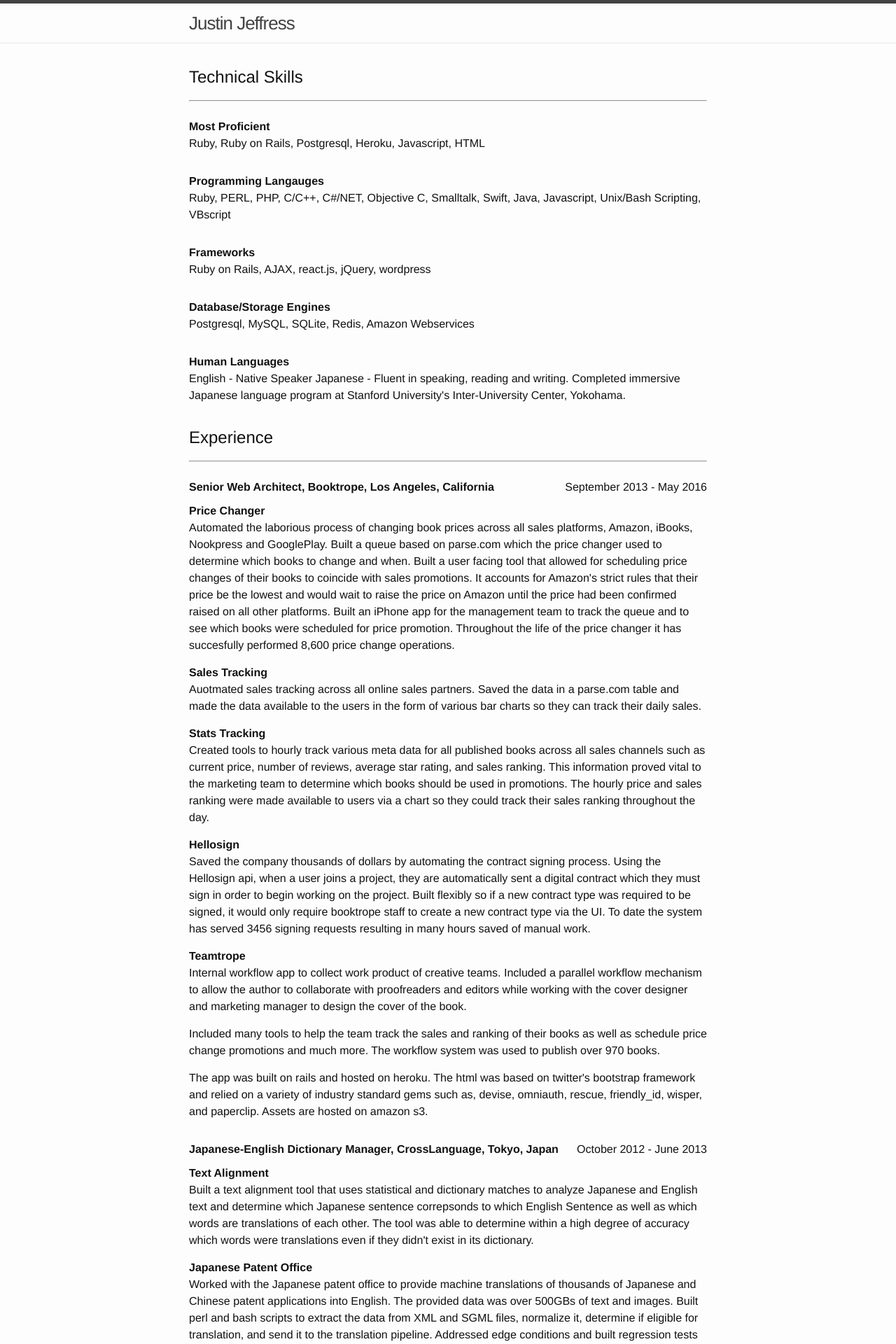
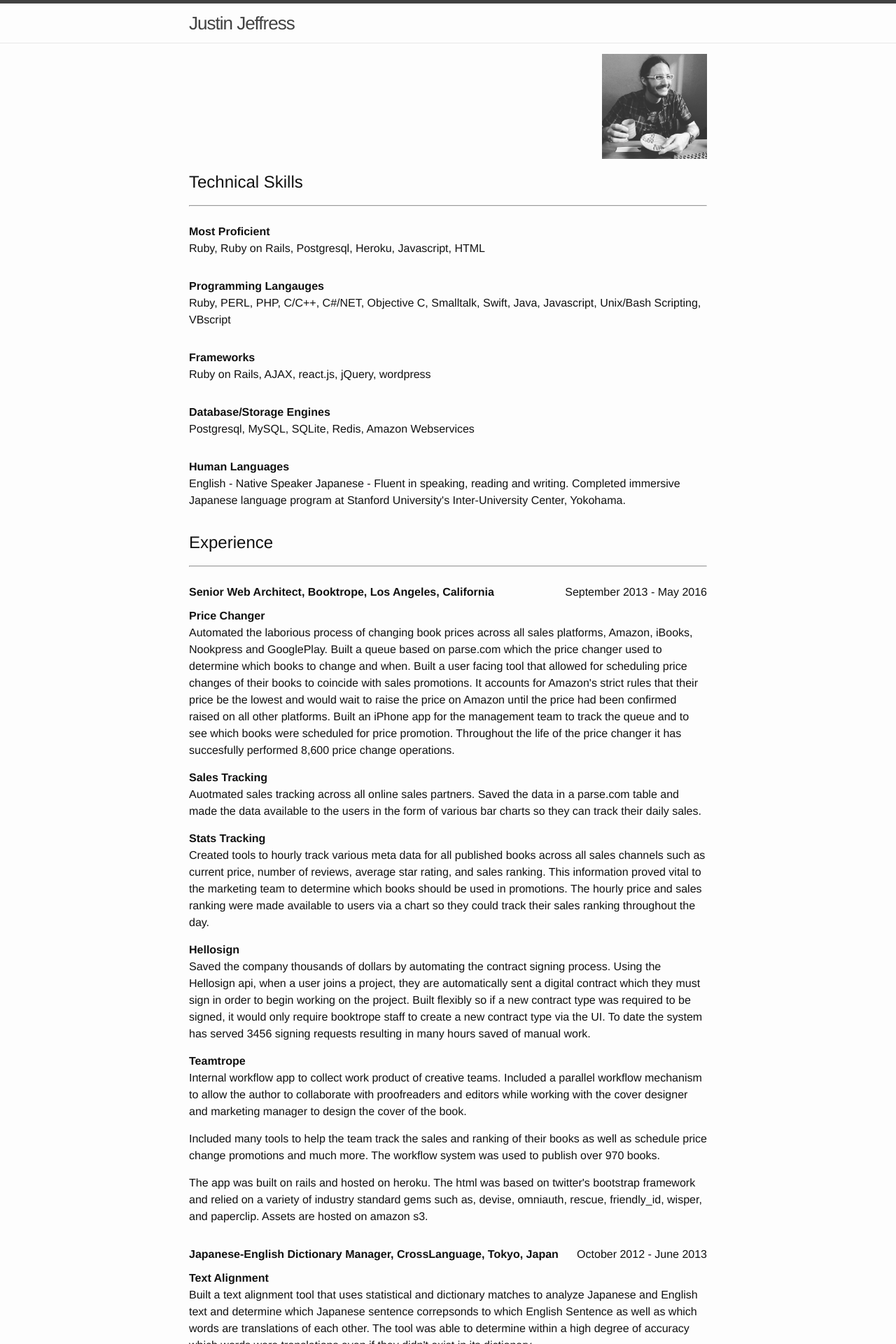
Before and after one commit to SleepyDeveloper/sleepydeveloper.github.io, a Jekyll site: the page built from index.html, in a window 1280 px wide. Shown: the top 1920 px of the page at 70% size. Built offline with Jekyll 4.4.1, drawn with Linux system fonts in a browser that asks for light colours.

Commit message:
added profile image
Signed-off-by: sleepydeveloper <sleepydeveloper@gmail.com>

```diff
--- a/index.html
+++ b/index.html
@@ -3,6 +3,14 @@
 ---
 
 <div class="home">
+  <div>
+    <img style="float: right; margin: -15px 0px 0px 0px;"
+     src="/assets/profile.jpg"
+      height="150px" width="150px" />
+  </div>
+  <div style="height:150px;">
+
+  </div>
   <h2>Technical Skills</h2>
   <hr /><br />
   <ul class="post-list">
```
Also changed, not shown: assets/profile.jpg (added).
